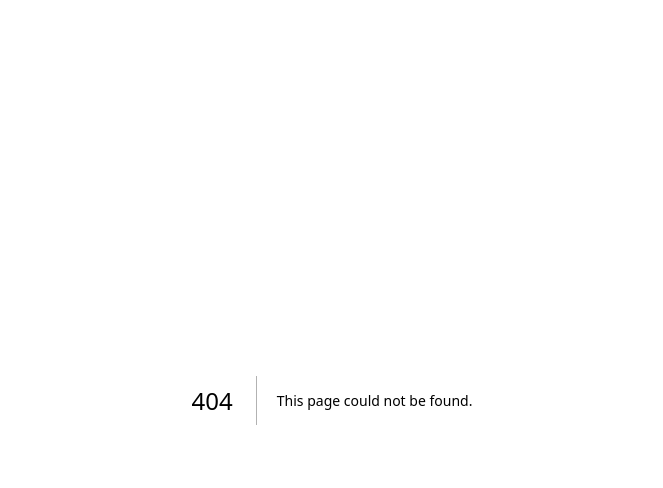
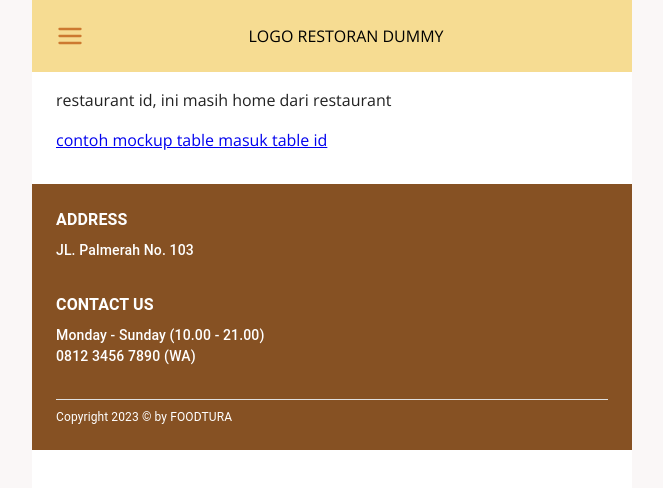
Before and after one commit to fabianhabil/foodtura, a Next.js app in the folder frontend/: page /restaurant/restaurantid in a window 1280 px wide. Before the commit this address had no page. Shown: the top 488 px of the page, without its empty margins (308-971 px from the left). Built offline with nearby package versions, Linux system fonts and the light colour scheme.

Commit message:
feat: restaurant id index page

```diff
--- /dev/null
+++ b/frontend/src/pages/restaurant/[restaurantId]/index.tsx
@@ -0,0 +1,23 @@
+import StoreLayout from '@/components/templates/Store/StoreLayout/StoreLayout';
+import Link from 'next/link';
+
+const Home = () => {
+    return (
+        <>
+            restaurant id, ini masih home dari restaurant <br />
+            <Link href='/restaurant/restaurantid/tableid'>
+                <p>contoh mockup table masuk table id</p>
+            </Link>
+        </>
+    );
+};
+
+Home.getLayout = function getLayout(page: React.ReactNode) {
+    return (
+        <>
+            <StoreLayout>{page}</StoreLayout>
+        </>
+    );
+};
+
+export default Home;
```
